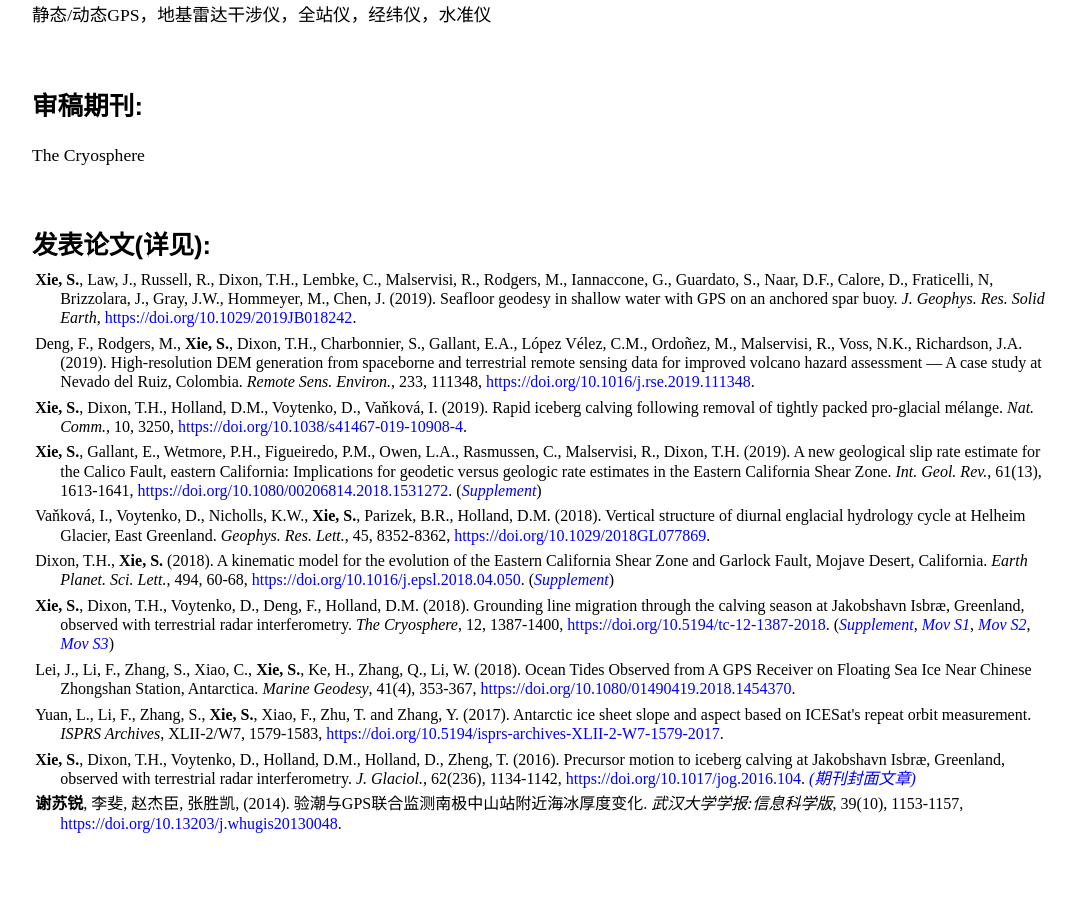
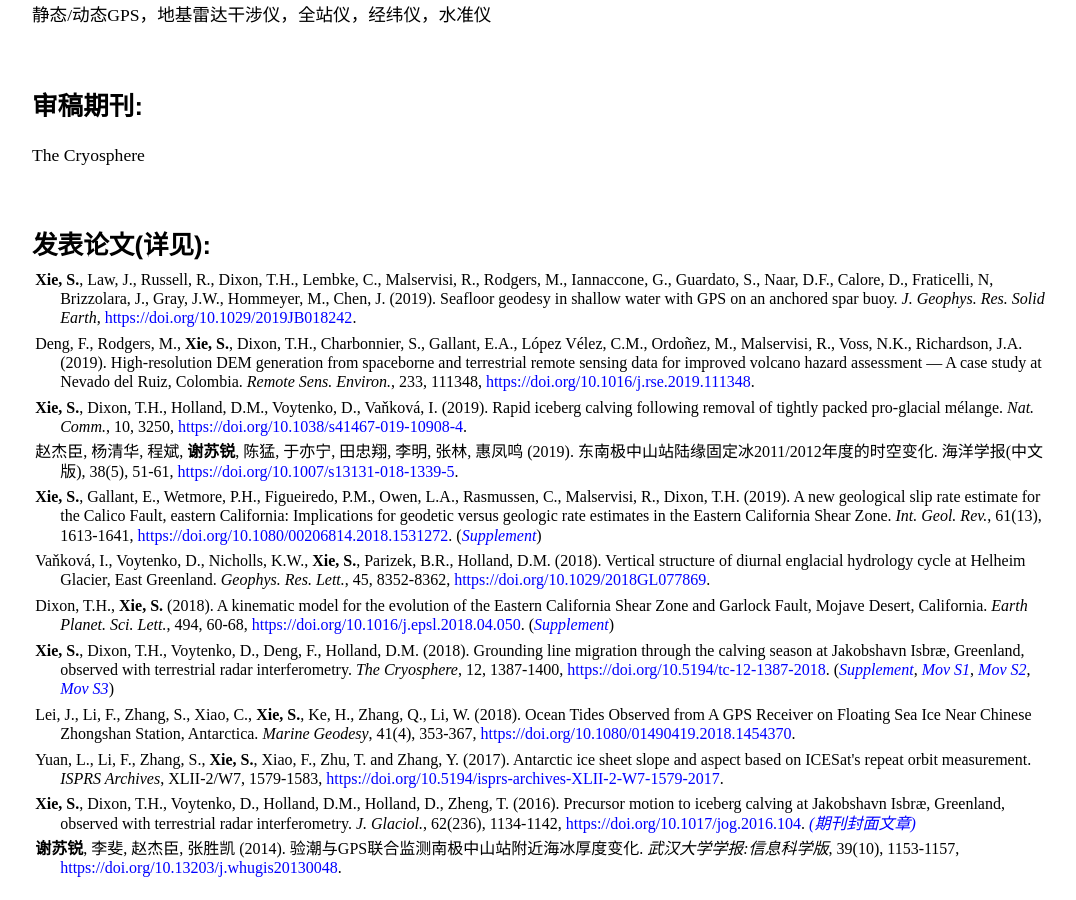
Before and after one commit to suruixie/suruixie.github.io, a Jekyll site: the page built from Chinese/index.html, in a window 1280 px wide and 900 px high, scrolled down 1135 px. Shown: the whole window, without its empty margins (96-1172 px from the left). Built offline with Jekyll 4.4.1, drawn with Linux system fonts in a browser that asks for light colours; a style sheet for code colours, icons or effects is not loaded; before the commit the page ends 1990 px from its top, so only the background shows below that.

Commit message:
Update index.html

```diff
--- a/Chinese/index.html
+++ b/Chinese/index.html
@@ -67,6 +67,8 @@ title: 苏锐的中文页面
 		<p  class="publist" style="font-size:1.0em;">
 			<strong>Xie, S.</strong>, Dixon, T.H., Holland, D.M., Voytenko, D., Vaňková, I. (2019). Rapid iceberg calving following removal of tightly packed pro-glacial mélange. <em>Nat. Comm.</em>, 10, 3250, <a href="https://doi.org/10.1038/s41467-019-10908-4" style="color:#0000FF;">https://doi.org/10.1038/s41467-019-10908-4</a>. <br>
 		<p  class="publist" style="font-size:1.0em;">
+			赵杰臣, 杨清华, 程斌, <strong>谢苏锐</strong>, 陈猛, 于亦宁, 田忠翔, 李明, 张林, 惠凤鸣 (2019). 东南极中山站陆缘固定冰2011/2012年度的时空变化. 海洋学报(中文版), 38(5), 51-61, <a href="https://doi.org/10.1007/s13131-018-1339-5" style="color:#0000FF;">https://doi.org/10.1007/s13131-018-1339-5</a>. <br>
+		<p  class="publist" style="font-size:1.0em;">
 			<strong>Xie, S.</strong>, Gallant, E., Wetmore, P.H., Figueiredo, P.M., Owen, L.A., Rasmussen, C., Malservisi, R., Dixon, T.H. (2019). A new geological slip rate estimate for the Calico Fault, eastern California: Implications for geodetic versus geologic rate estimates in the Eastern California Shear Zone. <em>Int. Geol. Rev.</em>, 61(13), 1613-1641, <a href="https://doi.org/10.1080/00206814.2018.1531272" style="color:#0000FF;">https://doi.org/10.1080/00206814.2018.1531272</a>.  (<em><a href="../files/2018/Xie_2018_IGR_supp.pdf" style="color:#0000FF;">Supplement</a></em>)<br>
 		<p  class="publist" style="font-size:1.0em;">
 			Vaňková, I., Voytenko, D., Nicholls, K.W., <strong>Xie, S.</strong>, Parizek, B.R., Holland, D.M. (2018). Vertical structure of diurnal englacial hydrology cycle at Helheim Glacier, East Greenland. <em>Geophys. Res. Lett.</em>, 45, 8352-8362, <a href="https://doi.org/10.1029/2018GL077869" style="color:#0000FF;">https://doi.org/10.1029/2018GL077869</a>.  <br>
@@ -81,7 +83,7 @@ title: 苏锐的中文页面
 		<p  class="publist" style="font-size:1.0em;">
 			<strong>Xie, S.</strong>, Dixon, T.H., Voytenko, D., Holland, D.M., Holland, D., Zheng, T. (2016). Precursor motion to iceberg calving at Jakobshavn Isbræ, Greenland, observed with terrestrial radar interferometry. <em>J. Glaciol.</em>, 62(236), 1134-1142, <a href="https://doi.org/10.1017/jog.2016.104" style="color:#0000FF;">https://doi.org/10.1017/jog.2016.104</a>. <em><a href="https://doi.org/10.1017/jog.2016.123" style="color:#0000FF;"> (期刊封面文章)</a></em> <br>
 		<p  class="publist" style="font-size:1.0em;">
-			<strong>谢苏锐</strong>, 李斐, 赵杰臣, 张胜凯, (2014). 验潮与GPS联合监测南极中山站附近海冰厚度变化. <em>武汉大学学报:信息科学版</em>, 39(10), 1153-1157, <a href="http://ch.whu.edu.cn/CN/abstract/abstract3086.shtml" style="color:#0000FF;">https://doi.org/10.13203/j.whugis20130048</a>. <br>
+			<strong>谢苏锐</strong>, 李斐, 赵杰臣, 张胜凯 (2014). 验潮与GPS联合监测南极中山站附近海冰厚度变化. <em>武汉大学学报:信息科学版</em>, 39(10), 1153-1157, <a href="http://ch.whu.edu.cn/CN/abstract/abstract3086.shtml" style="color:#0000FF;">https://doi.org/10.13203/j.whugis20130048</a>. <br>
            		<br style="line-height:6em">
 	  	</p>
 	</div>
```
